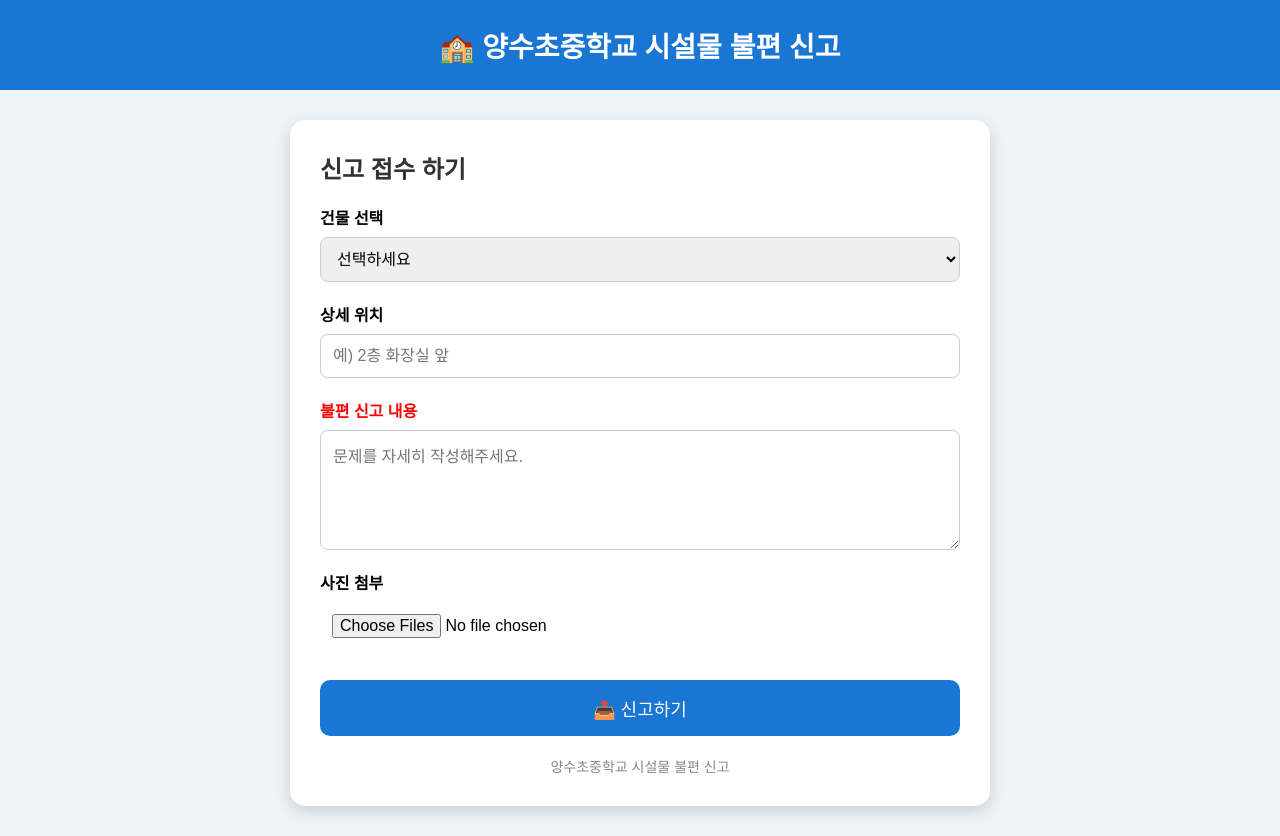
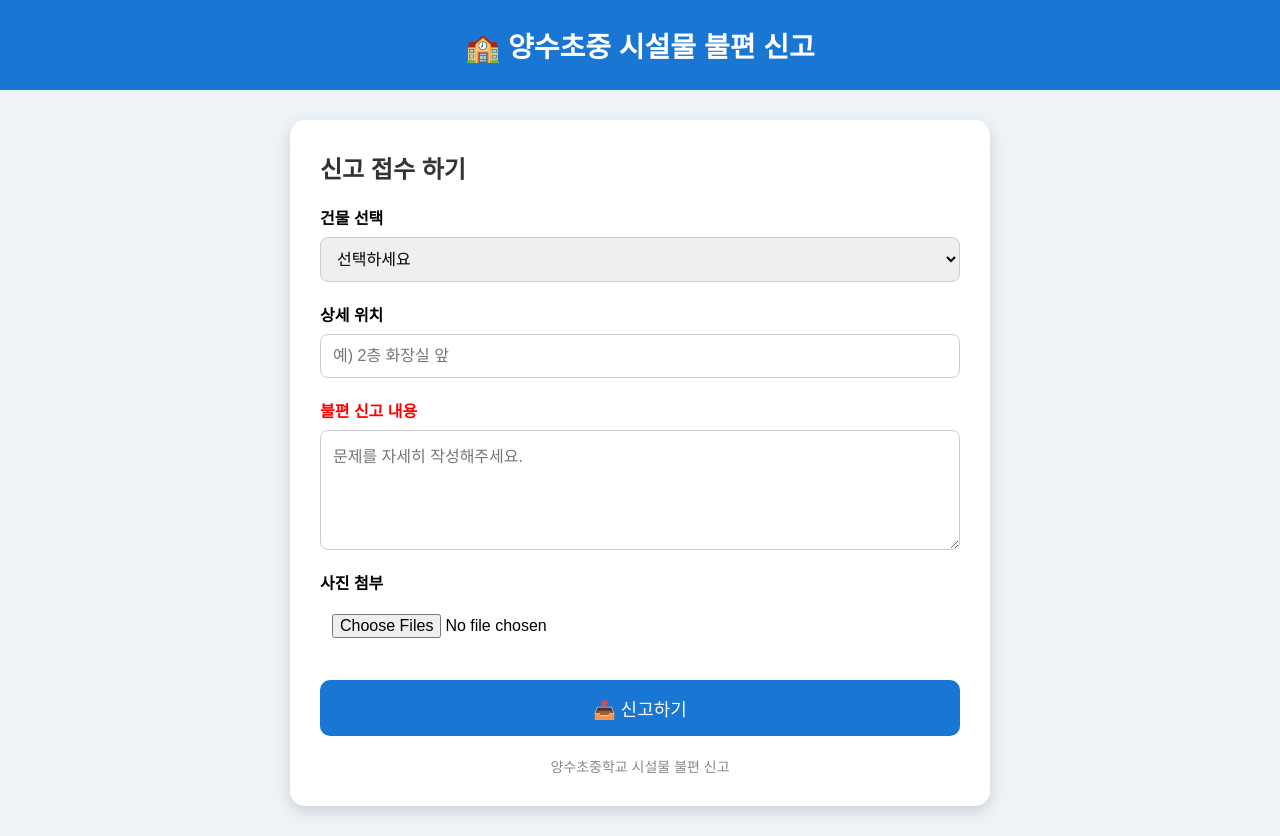
Before and after one commit to aijj2511-0707/yy, a website: page public/index.html in a window 1280 px wide. Drawn offline with Linux system fonts and the light colour scheme.

Commit message:
신고페이지개선

```diff
--- a/public/index.html
+++ b/public/index.html
@@ -132,7 +132,7 @@ button:disabled{
 
 
 <div class="header">
-🏫 양수초중학교 시설물 불편 신고
+🏫 양수초중 시설물 불편 신고
 </div>
 
 
```
